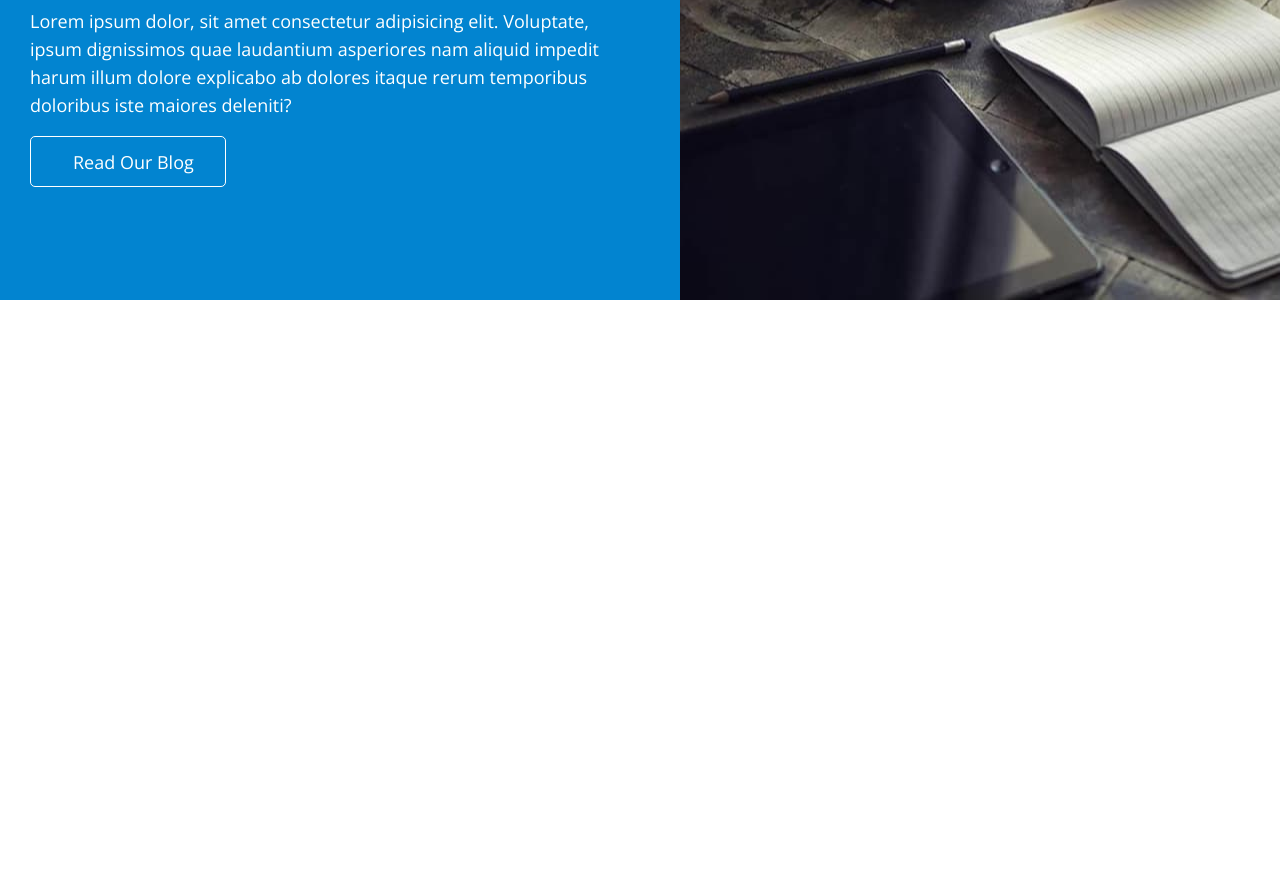
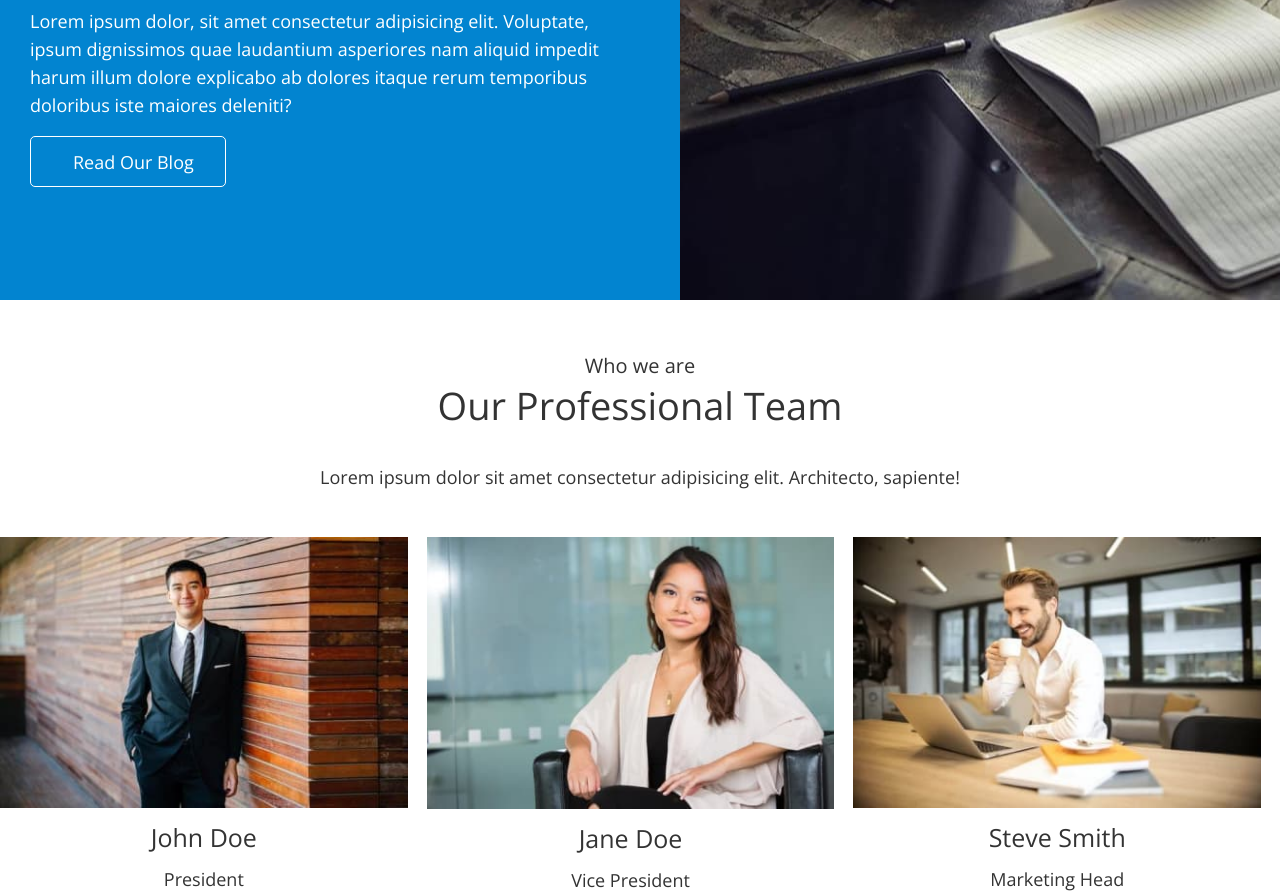
Before and after one commit to svoits/fson-77-himars, a plain HTML site: page index.html in a window 1280 px wide. Shown: the part 2518-3412 px from the top of the page. Before the commit the page ends 2818 px from the top, so only its background shows below. Drawn offline with nearby package versions, Linux system fonts and the light colour scheme.

Commit message:
add team

```diff
--- a/css/styles.css
+++ b/css/styles.css
@@ -303,3 +303,56 @@ address {
   width: 50%;
   padding: 112px 30px 113px;
 }
+
+/* Team styles */
+
+.team {
+  padding-top: 49px;
+
+  text-align: center;
+}
+
+.team-span {
+  margin-bottom: 16px;
+
+  font-weight: 400;
+  font-size: 20px;
+  line-height: 1.65;
+}
+
+.team-title {
+  margin-bottom: 34px;
+
+  font-weight: 300;
+  font-size: 38px;
+  line-height: 1.26;
+}
+
+.team-descr {
+  margin-bottom: 45px;
+
+  font-weight: 400;
+  line-height: 1.56;
+}
+
+.team-list{
+  display: flex;
+  gap: 19px;
+}
+
+.team-wrapper {
+  padding-top: 13px;
+}
+
+.team-name {
+  margin-bottom: 12px;
+
+  font-weight: 400;
+  font-size: 25px;
+  line-height: 1.28;
+}
+
+.team-job-title {
+  font-weight: 400;
+  line-height: 1.56;
+}
--- a/index.html
+++ b/index.html
@@ -215,6 +215,45 @@
           <img src="./images/blog-post-one.jpg" alt="notebooks and a cup of coffee" />
         </div>
       </section>
+
+       <!-- team -->
+
+      <section class="team">
+        <div class="container"></div>
+        <span class="team-span">Who we are</span>
+        <h2 class="team-title">Our Professional Team</h2>
+        <p class="team-descr">Lorem ipsum dolor sit amet consectetur adipisicing elit. Architecto, sapiente!</p>
+        <ul class="list team-list">
+            <li class="team-item">
+              <a href="" class="link team-link">
+                <img src="./images/president.jpg" alt="Photo president" width="420" height="280">
+                <div class="team-wrapper">
+                    <h3 class="team-name">John Doe</h3>
+                    <p class="team-job-title">President</p>
+                </div>
+              </a>
+            </li>
+            <li class="team-item">
+              <a href="" class="link team-link">
+                <img src="./images/vice-president.jpg" alt="Photo vice president" width="420" height="280">
+                <div class="team-wrapper">
+                    <h3 class="team-name">Jane Doe</h3>
+                    <p class="team-job-title">Vice President</p>
+                </div>
+              </a>
+            </li>
+            <li class="team-item">
+              <a href="" class="link team-link">
+                <img src="./images/marketing-head.jpg" alt="Photo marketing head" width="420" height="280">
+                <div class="team-wrapper">
+                    <h3 class="team-name">Steve Smith</h3>
+                    <p class="team-job-title">Marketing Head</p>
+                </div>
+            </li>
+          </a>
+        </ul>
+      </div>
+    </section>
     </main>
   </body>
 </html>
```
Also changed, not shown: images/marketing-head.jpg (added), images/president.jpg (added), images/vice-president.jpg (added).
